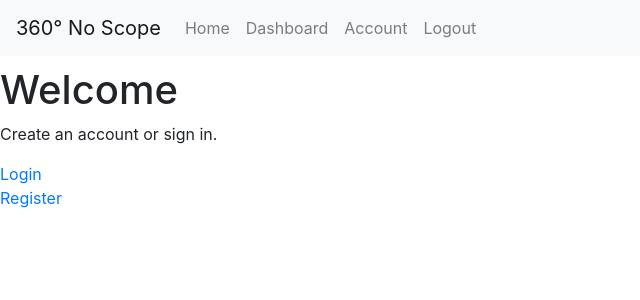
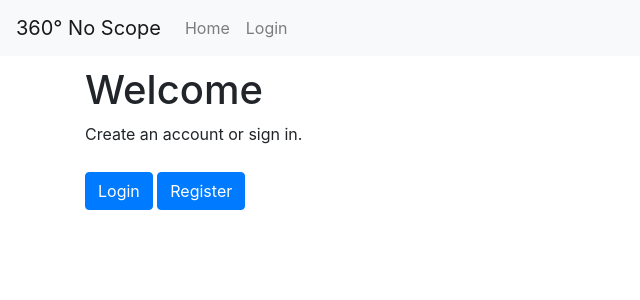
Before and after one commit to PatrykWilk/360-No-Scope, a PHP site: page / in a window 1280 px wide. Shown: the top 300 px of the page, without its empty margins (0-640 px from the left). Run offline with PHP 8.4, Linux system fonts and the light colour scheme.

Commit message:
Nav Bar Update

```diff
--- a/_includes/nav.html
+++ /dev/null
@@ -1,22 +0,0 @@
-<nav class="navbar navbar-expand-lg navbar-light bg-light" style="margin-bottom:10px;">
-        <a class="navbar-brand" href="#">360&#176; No Scope</a>
-        <button class="navbar-toggler" type="button" data-toggle="collapse" data-target="#navbarNav" aria-controls="navbarNav" aria-expanded="false" aria-label="Toggle navigation">
-          <span class="navbar-toggler-icon"></span>
-        </button>
-        <div class="collapse navbar-collapse" id="navbarNav">
-          <ul class="navbar-nav">
-            <li class="nav-item">
-              <a class="nav-link" href="index.php">Home</a>
-            </li>
-            <li class="nav-item">
-              <a class="nav-link" href="dashboard.php">Dashboard</a>
-            </li>
-            <li class="nav-item">
-              <a class="nav-link" href="account.php">Account</a>
-            </li>
-            <li class="nav-item">
-                <a class="nav-link" href="logout.php">Logout</a>
-            </li>
-          </ul>
-        </div>
-      </nav>
--- /dev/null
+++ b/_includes/nav.php
@@ -0,0 +1,28 @@
+<nav class="navbar navbar-expand-lg navbar-light bg-light" style="margin-bottom:10px;">
+  <a class="navbar-brand" href="#">360&#176; No Scope</a>
+  <button class="navbar-toggler" type="button" data-toggle="collapse" data-target="#navbarNav" aria-controls="navbarNav" aria-expanded="false" aria-label="Toggle navigation">
+    <span class="navbar-toggler-icon"></span>
+  </button>
+  <div class="collapse navbar-collapse" id="navbarNav">
+    <ul class="navbar-nav">
+      <li class="nav-item">
+        <a class="nav-link" href="index.php">Home</a>
+      </li>
+      <?php if(isset($_SESSION['userid'])){ ?>
+        <li class="nav-item">
+          <a class="nav-link" href="dashboard.php">Dashboard</a>
+        </li>
+        <li class="nav-item">
+          <a class="nav-link" href="account.php">Account</a>
+        </li>
+        <li class="nav-item">
+            <a class="nav-link" href="logout.php">Logout</a>
+        </li>
+      <?php } else { ?>
+        <li class="nav-item">
+          <a class="nav-link" href="login.php">Login</a>
+        </li>
+      <?php } ?>
+    </ul>
+  </div>
+</nav>
--- a/account.php
+++ b/account.php
@@ -2,7 +2,7 @@
     include('_includes/config.inc');
     include('_includes/connect_db.php');
     include('_includes/header.html');
-    include('_includes/nav.html');
+    include('_includes/nav.php');
 
 
     if(isset($_SESSION['userid'])){
--- a/dashboard.php
+++ b/dashboard.php
@@ -2,7 +2,7 @@
 include('_includes/config.inc');
 include('_includes/connect_db.php');
 include('_includes/header.html');
-include('_includes/nav.html');
+include('_includes/nav.php');
 // If user is signed in, load page.
 if(isset($_SESSION['userid'])){
     $userid = $_SESSION['userid'];
--- a/editroom.php
+++ b/editroom.php
@@ -2,7 +2,7 @@
     include('_includes/config.inc');
     include('_includes/connect_db.php');
     include('_includes/header.html');
-    include('_includes/nav.html');
+    include('_includes/nav.php');
 
     // Check if user is signed in and url is correct
     if(isset($_SESSION['userid']) && isset($_GET['roomid']) && $_GET['roomid'] != NULL){
--- a/index.php
+++ b/index.php
@@ -1,21 +1,23 @@
 <?php
     include('_includes/config.inc');
     include('_includes/header.html');
-    include('_includes/nav.html');
+    include('_includes/nav.php');
 ?>
 
+<div class="container">
 <h1>Welcome</h1>
 <?php
     if(isset($_SESSION['userid'])){?>
         <p>You are logged in as <?php echo $_SESSION['firstname']?> <?php echo $_SESSION['lastname']?>.</p>
-        <a href="dashboard.php">Dashboard</a>
-        <a href="logout.php">Logout</a>
+        <a style="margin-top:10px;" href="dashboard.php" class="btn btn-primary">Dashboard</a>
+        <a style="margin-top:10px;" href="logout.php" class="btn btn-primary">Logout</a>
     <?php }
     else{?>
         <p>Create an account or sign in.</p>
-        <a href="login.php">Login</a><br/>
-        <a href="register.php">Register</a>
+        <a style="margin-top:10px;" href="login.php" class="btn btn-primary">Login</a>
+        <a style="margin-top:10px;" href="register.php" class="btn btn-primary">Register</a>
     <?php }
 ?>
+</div>
 
 <?php include('_includes/footer.html');?>
--- a/register.php
+++ b/register.php
@@ -5,7 +5,7 @@
         header("Location: dashboard.php");
     }
     include('_includes/header.html');
-    include('_includes/nav.html');
+    include('_includes/nav.php');
 ?>
     <div class="col-xs-1" align="center">
 <div style="width:400px;">
--- a/viewtour.php
+++ b/viewtour.php
@@ -46,7 +46,7 @@
     </head>
     <body>
         <?php if($row['userid'] == $userID) {
-            include('_includes/nav.html'); ?>
+            include('_includes/nav.php'); ?>
             <nav aria-label="breadcrumb">
                 <ol class="breadcrumb">
                     <li class="breadcrumb-item"><a href="dashboard.php">Dashboard</a></li>
```
Also changed, not shown: edittour.php (+6 -4 lines).
